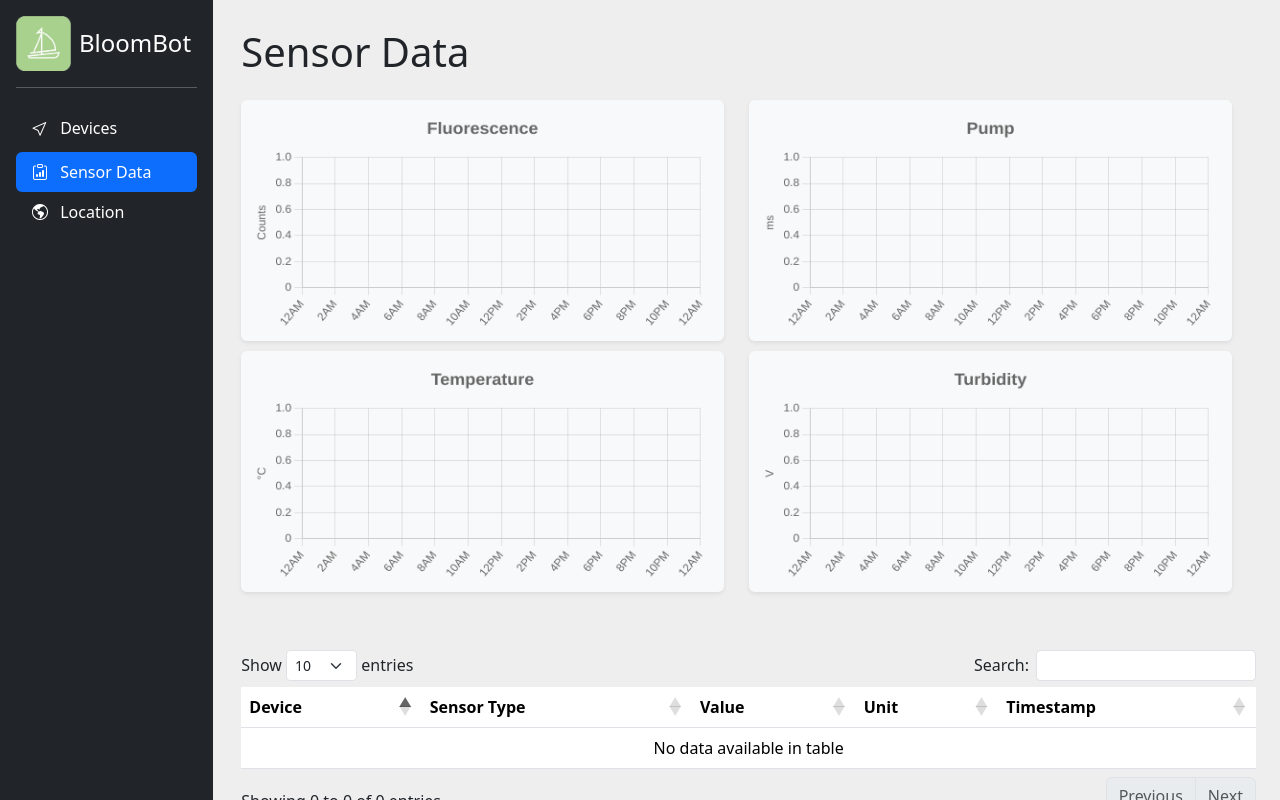
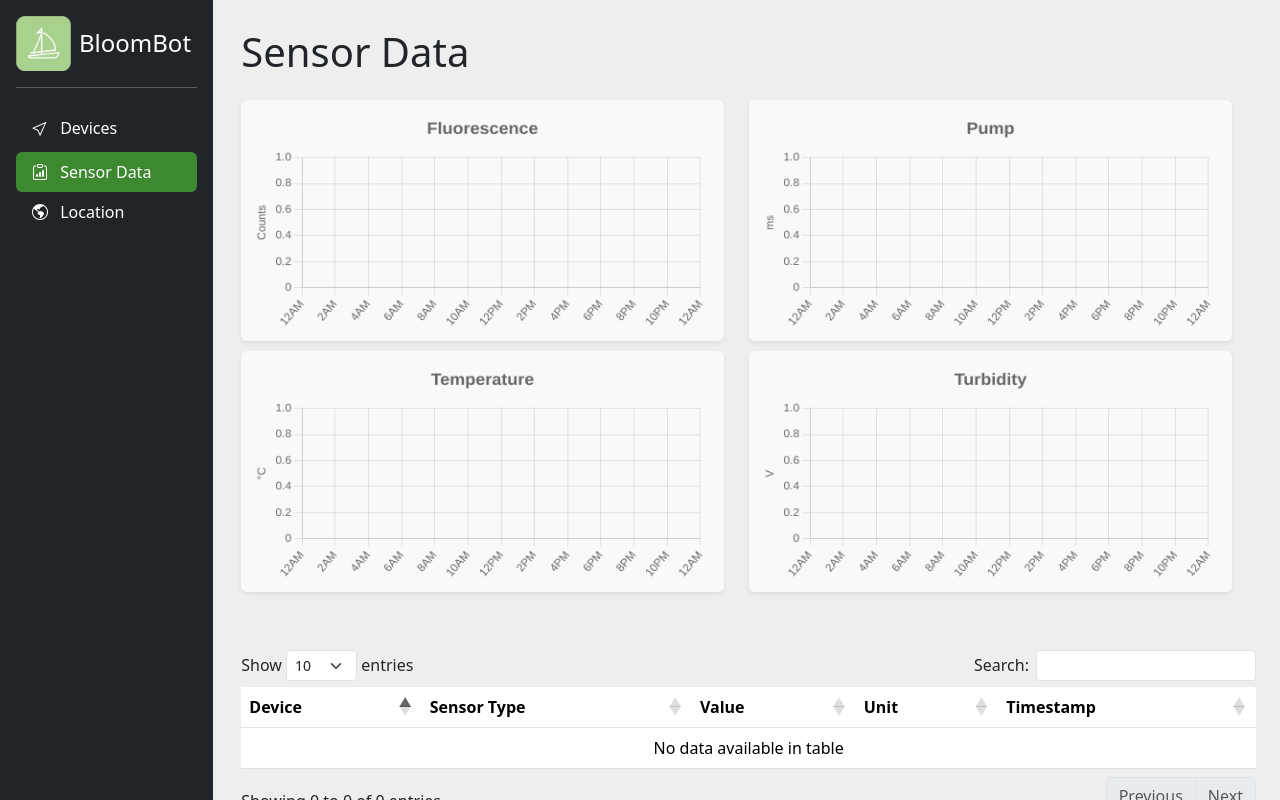
Before and after one commit to 4OI6-BloomBot/server, a Django app: page /samples/ in a window 1280 px wide. Run offline with Django 4.2, Linux system fonts and the light colour scheme; data comes from the database, SQL or seed files in the repository; data that the repository does not hold is empty; some libraries are stand-ins or nearby versions.

Commit message:
Update pill colour

```diff
--- a/bloombot_server/static/css/stylesheet.css
+++ b/bloombot_server/static/css/stylesheet.css
@@ -10,6 +10,10 @@ body {
     background-color: #343a40;
 }
 
+.nav-pills .active {
+  background-color: rgb(61, 137, 48)!important;
+}
+
 #page_container {
   height:   100vh;
   overflow: hidden;
```
